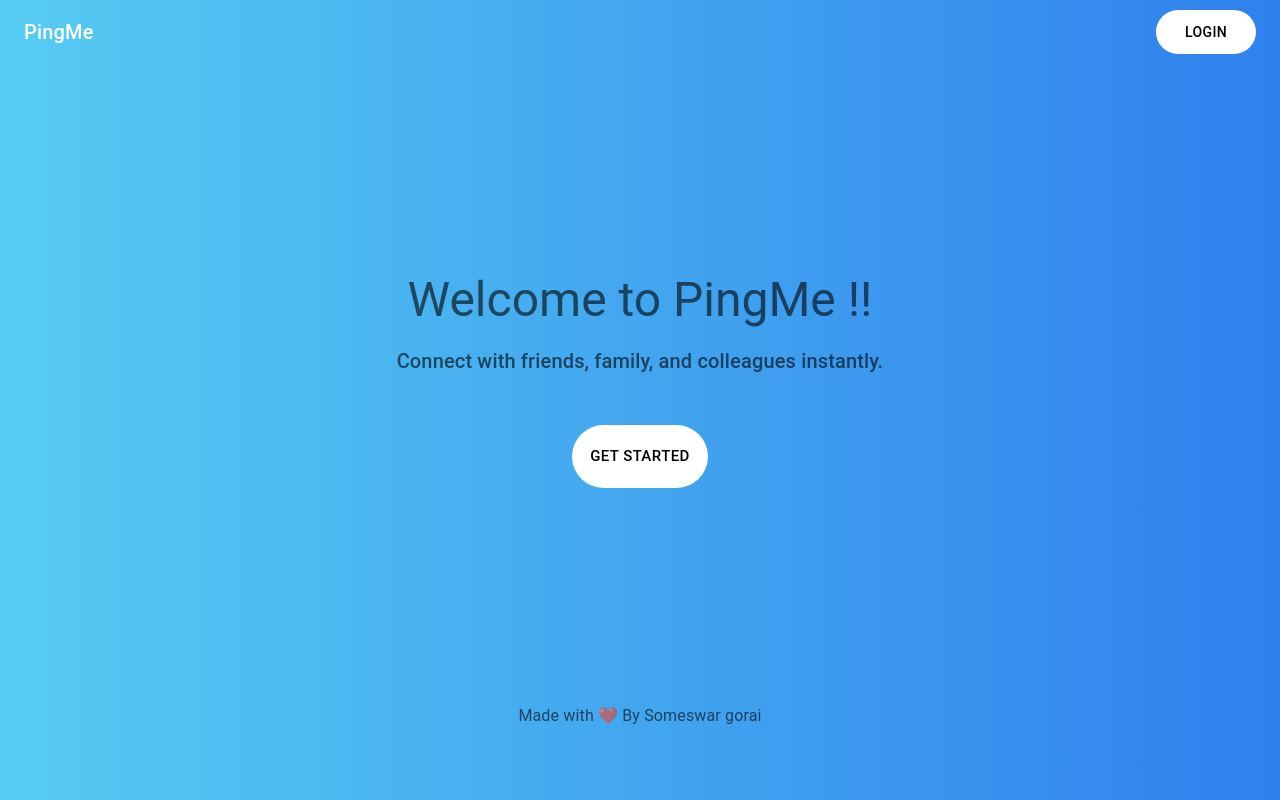
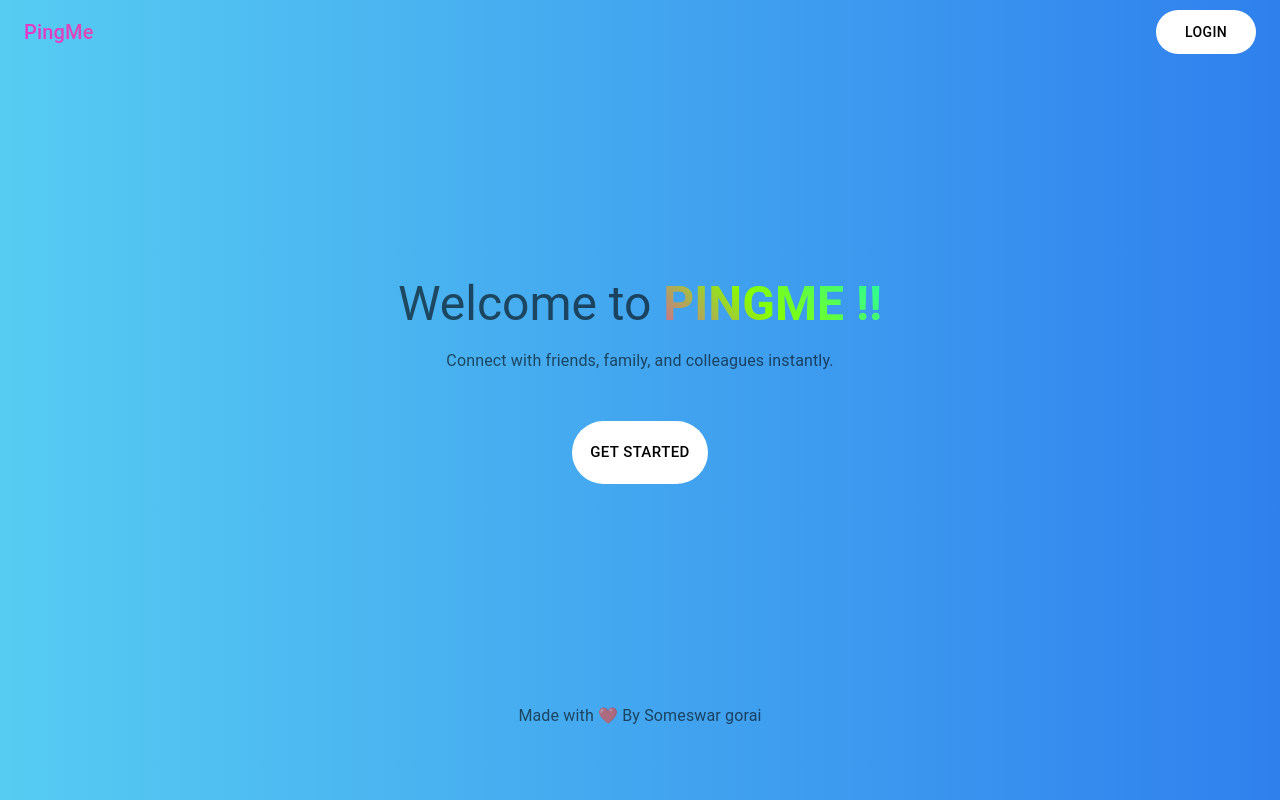
Before and after one commit to som-2001/pingMe_frontend, a React (Create React App) app: page / in a window 1280 px wide. Built offline with nearby package versions, Linux system fonts and the light colour scheme; no server answers.

Commit message:
update new style in home page

```diff
--- a/src/App.js
+++ b/src/App.js
@@ -3,7 +3,6 @@ import {
   BrowserRouter as Router,
   Routes,
   Route,
-  useParams,
 } from "react-router-dom";
 import RegistrationForm from "./pages/Registration";
 import Home from "./pages/Home";
@@ -67,6 +66,7 @@ function App() {
 
   return (
     <>
+
       <Toaster />
       <Router>
         <Routes>
--- a/src/pages/Home.js
+++ b/src/pages/Home.js
@@ -31,7 +31,7 @@ const HomePage = () => {
         {/* Navbar */}
         <AppBar position="static" className={styles.navbar}>
           <Toolbar>
-            <Typography variant="h6" className={styles.logo}>
+            <Typography variant="h6" className={`${styles.logo} ${styles.logoanimation}`}>
               PingMe
             </Typography>
             <Button
@@ -46,14 +46,14 @@ const HomePage = () => {
         {/* Hero Section */}
         <Container maxWidth="md" className={styles.heroSection}>
           <Typography variant="h3" color="text.secondary" gutterBottom>
-            Welcome to PingMe !!
+            Welcome to <span className={styles.animation}>PingMe !!</span>
           </Typography>
-          <Typography variant="h6" color="text.secondary" paragraph>
+          <Typography variant="body1" color="text.secondary" paragraph>
             Connect with friends, family, and colleagues instantly.
           </Typography>
           <Box mt={4}>
             <Button
-              className={styles.getStartedButton}
+              className={`${styles.getStartedButton}`}
               size="large"
               onClick={(e) => navigate("/signin")}
             >
--- a/src/styles/Home.module.css
+++ b/src/styles/Home.module.css
@@ -5,6 +5,33 @@
   flex-direction: column;
 }
 
+@keyframes aurora {
+  0% { background-position: 0% 50%; }
+  50% { background-position: 100% 50%; }
+  100% { background-position: 0% 50%; }
+}
+
+.animation {
+  font-size: 3rem;
+  font-weight: bold;
+  text-transform: uppercase;
+  text-align: center;
+  background: linear-gradient(45deg, #ff00ff, #88ff00, #00ffdd, #4c789c, #6b6bbb);
+  background-size: 300% 300%;
+  -webkit-background-clip: text;
+  -webkit-text-fill-color: transparent;
+  animation: aurora 6s infinite ease-in-out;
+}
+
+.logoanimation {
+  font-size: 1rem;
+  font-weight: bold;
+  background: linear-gradient(45deg, #ff00ff, #88ff00, #00ffdd, #4c789c, #6b6bbb);
+  background-size: 300% 300%;
+  -webkit-background-clip: text;
+  -webkit-text-fill-color: transparent;
+  animation: aurora 6s infinite ease-in-out;
+}
 .navbar {
   background-color: transparent !important;
   box-shadow: none !important;
```
